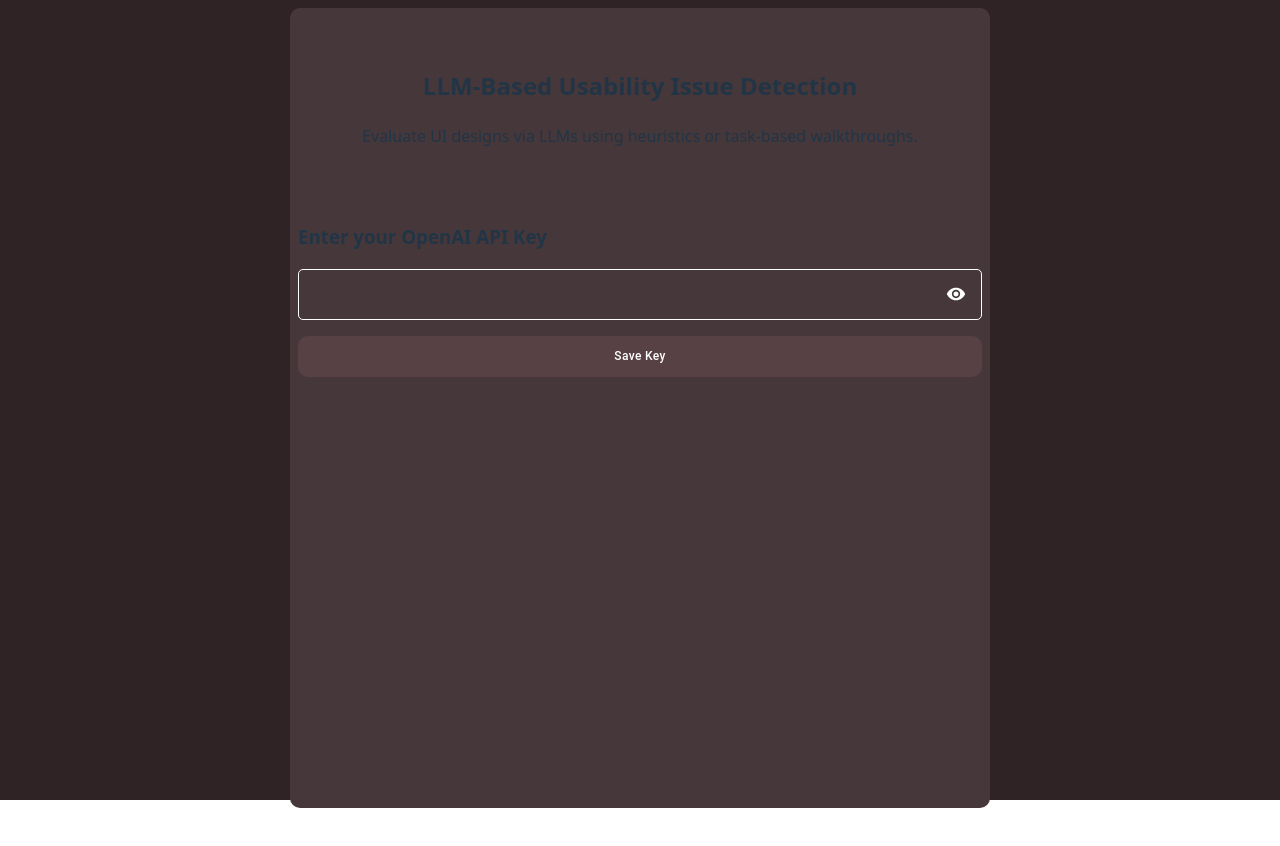
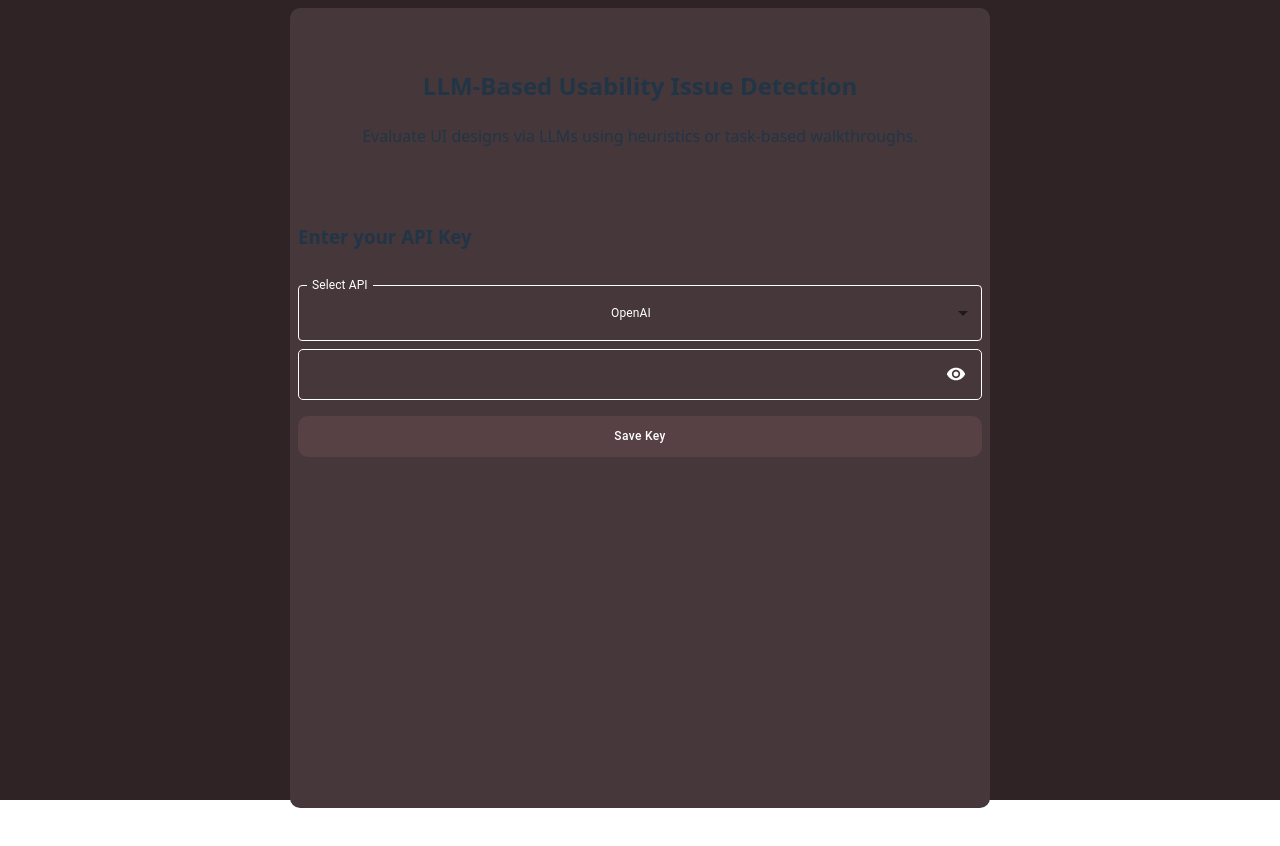
Before and after one commit to NaidaNozic/LLM-for-Usability-Testing, a React (Vite) app in the folder extension/: page / in a window 1280 px wide. Shown: the top 846 px of the page. Built offline with nearby package versions, Linux system fonts and the light colour scheme.

Commit message:
Added prompt for Gemini api key

```diff
--- a/extension/src/App.jsx
+++ b/extension/src/App.jsx
@@ -31,15 +31,25 @@ function App() {
   const [selectedImageIndex, setSelectedImageIndex] = useState(null);
   const [apiKey, setApiKey] = useState('');
   const [hasApiKey, setHasApiKey] = useState(false);
+  const [provider, setProvider] = useState('openai');
 
   useEffect(() => {
-    chrome.storage.local.get(['apiKey'], (result) => {
-      if (result.apiKey) {
+    chrome.storage.local.get(['apiKey', 'provider'], (result) => {
+      if (result.apiKey && result.provider) {
         setApiKey(result.apiKey);
+        setProvider(result.provider);
         setHasApiKey(true);
       }
     });
   }, []);
+
+  const handleSave = (key, provider) => {
+    setApiKey(key);
+    setProvider(provider);
+    chrome.storage.local.set({ apiKey: key, provider }, () => {
+      setHasApiKey(true);
+    });
+  };
 
   const getCurrentScreenshots = () => {
     return evaluationType === 'heuristic' ? screenshots : walkthroughScreenshots;
@@ -94,7 +104,8 @@ function App() {
         base64Images: [base64Image],
         overview,
         questions: selectedScreenshot.questions,
-        apiKey: apiKey
+        apiKey: apiKey,
+        apiType: provider,
       },
       (responseFromSW) => {
         setLoading(false);
@@ -141,7 +152,8 @@ function App() {
         correctActions: [selectedScreenshot.correctAction],
         entireWalkthrough: allCorrectActionsString,
         questions: selectedScreenshot.questions,
-        apiKey: apiKey
+        apiKey: apiKey,
+        apiType: provider,
       },
       (responseFromSW) => {
         setLoading(false);
@@ -267,9 +279,7 @@ function App() {
   };
 
   if (!hasApiKey) {
-    return (
-      <ApiKeyPrompt onSave={(key) => { setApiKey(key); setHasApiKey(true); }} />
-    );
+    return ( <ApiKeyPrompt onSave={handleSave}/> )
   } else {
     return (
       <>
--- a/extension/src/components/ApiKeyPrompt.jsx
+++ b/extension/src/components/ApiKeyPrompt.jsx
@@ -1,5 +1,5 @@
 import { useState } from 'react';
-import { Snackbar, Alert, IconButton, InputAdornment, TextField } from '@mui/material';
+import { Snackbar, Alert, IconButton, InputAdornment, TextField, FormControl, Select, MenuItem, InputLabel } from '@mui/material';
 import { Visibility, VisibilityOff } from '@mui/icons-material';
 import { styled } from '@mui/material/styles';
 import { CustomButton } from './SharedCustomControls';
@@ -7,19 +7,21 @@ import './ApiKeyPrompt.css';
 
 export default function ApiKeyPrompt({ onSave }) {
   const [apiKeyInput, setApiKeyInput] = useState('');
+  const [apiType, setApiType] = useState('openai');
   const [showApiKey, setShowApiKey] = useState(false);
   const [snackbarOpen, setSnackbarOpen] = useState(false);
   const [snackbarMessage, setSnackbarMessage] = useState('');
 
   const handleSave = () => {
-    if (apiKeyInput.startsWith('sk-')) {
-      chrome.storage.local.set({ apiKey: apiKeyInput }, () => {
-        onSave(apiKeyInput);
+    if (apiKeyInput.trim() === '') {
+      setSnackbarMessage('API Key is required.');
+      setSnackbarOpen(true);
+      return;
+    }
+
+    chrome.storage.local.set({ apiKey: apiKeyInput, provider: apiType }, () => {
+        onSave(apiKeyInput, apiType);
       });
-    } else {
-      setSnackbarMessage('Please enter a valid OpenAI API key.');
-      setSnackbarOpen(true);
-    }
   };
 
   const handleCloseSnackbar = () => {
@@ -37,7 +39,20 @@ export default function ApiKeyPrompt({ onSave }) {
         <p>Evaluate UI designs via LLMs using heuristics or task-based walkthroughs.</p>
       </div>
 
-      <h3 style={{textAlign: 'left'}}>Enter your OpenAI API Key</h3>
+      <h3 style={{textAlign: 'left'}}>Enter your API Key</h3>
+      <FormControl fullWidth margin="normal">
+        <WhiteBorderInputLabel id="api-type-select-label">Select API</WhiteBorderInputLabel>
+        <WhiteBorderSelect
+          labelId="api-type-select-label"
+          value={apiType}
+          onChange={(e) => setApiType(e.target.value)}
+          label="Select API"
+        >
+          <MenuItem value="openai">OpenAI</MenuItem>
+          <MenuItem value="gemini">Gemini</MenuItem>
+        </WhiteBorderSelect>
+      </FormControl>
+
       <TextFieldPrompt
         type={showApiKey ? 'text' : 'password'}
         value={apiKeyInput}
@@ -143,3 +158,26 @@ const IconButtonPrompt = styled(IconButton)({
       backgroundColor: 'transparent',
     },
 });
+
+const WhiteBorderSelect = styled(Select)({
+    '& .MuiOutlinedInput-notchedOutline': {
+      borderColor: 'white',
+    },
+    '&:hover .MuiOutlinedInput-notchedOutline': {
+      borderColor: 'white',
+    },
+    '&.Mui-focused .MuiOutlinedInput-notchedOutline': {
+      borderColor: 'white',
+    },
+    '& .MuiSelect-select': {
+      color: 'white',
+      fontSize: '12px',
+    },
+  });
+
+  const WhiteBorderInputLabel = styled(InputLabel)({
+    color: 'white',
+    '&.Mui-focused': {
+      color: 'white',
+    },
+  });
```
Also changed, not shown: extension/public/service-worker.js (+72 -15 lines).
